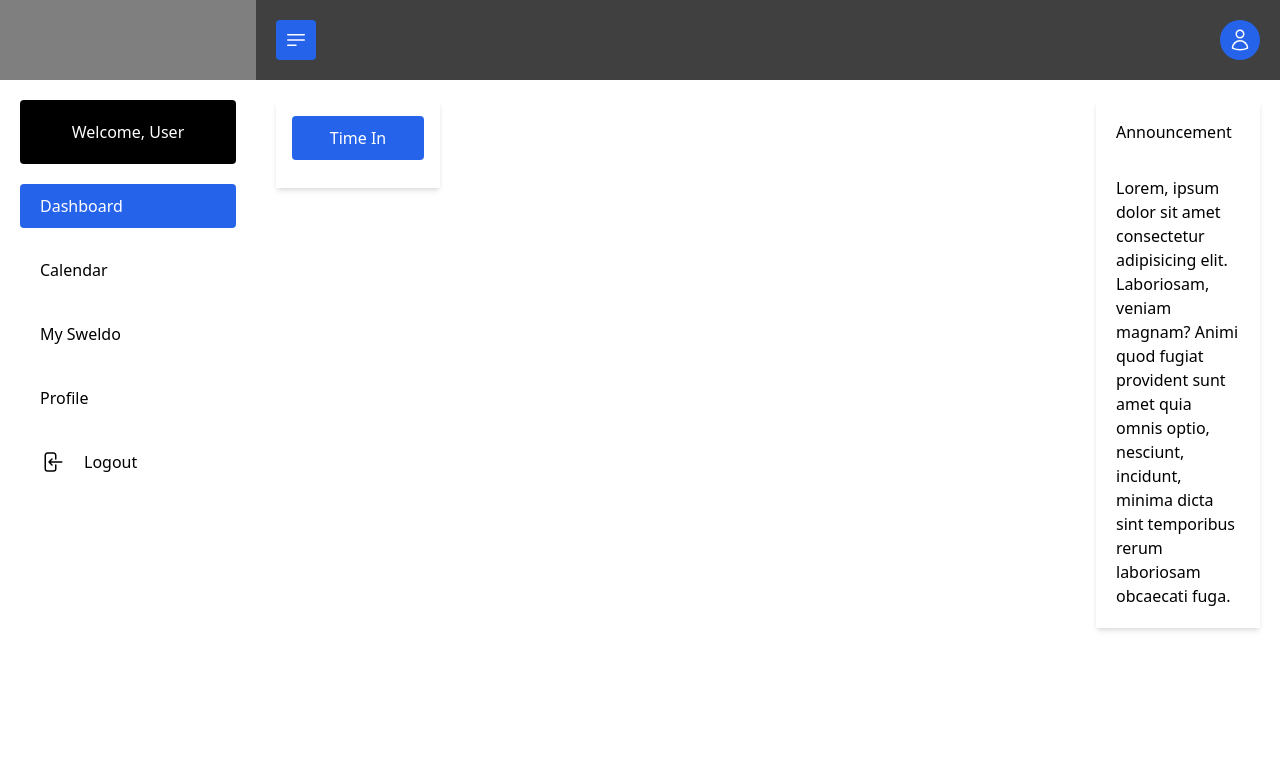
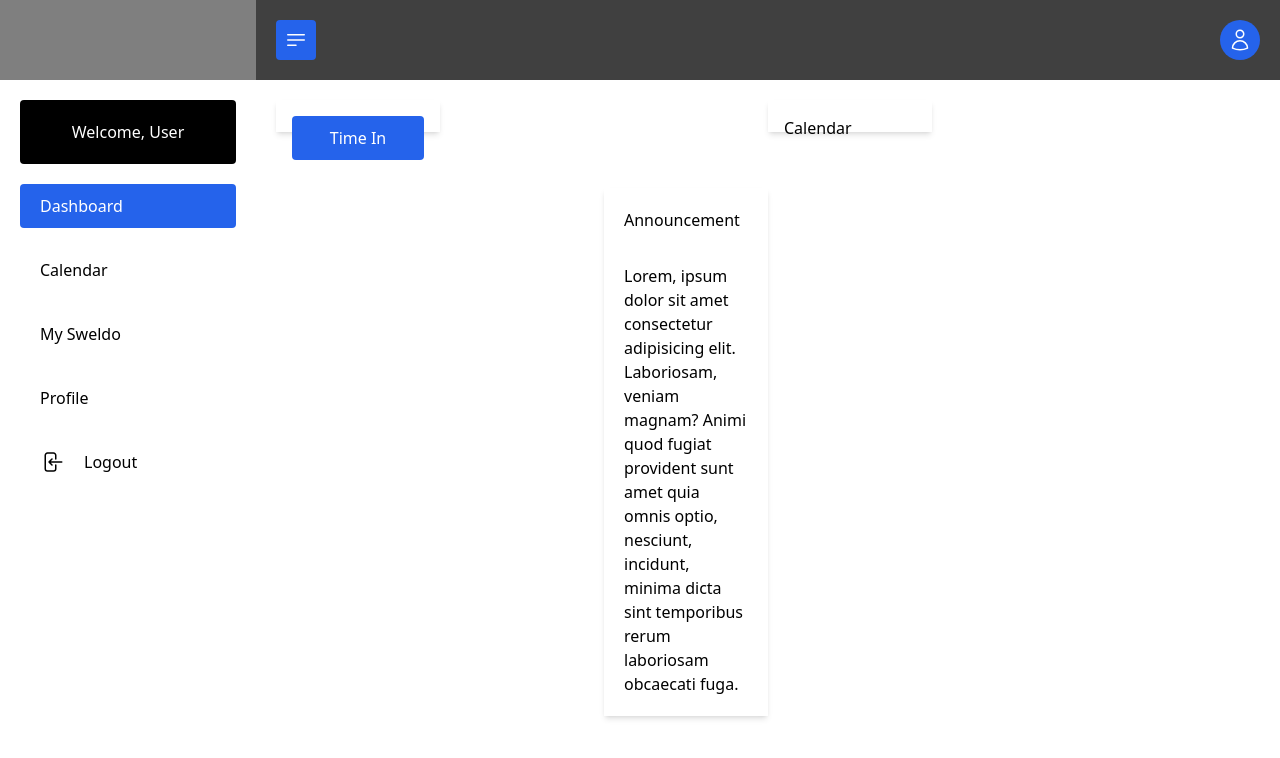
Before and after one commit to PrgDominique/Sweldo-App-Frontend, a React (Create React App) app: page /dashboard in a window 1280 px wide. Shown: the top 758 px of the page. Built offline with nearby package versions, Linux system fonts and the light colour scheme; no server answers; sample sign-in values are in the browser's storage.

Commit message:
added Calendar in dashboard

```diff
--- /dev/null
+++ b/src/components/portal/user/dashboard/Calendar.jsx
@@ -0,0 +1,13 @@
+const Calendar = () => {
+
+
+
+
+    return (
+        <div>
+        <h1>Calendar</h1>
+        </div>
+    );
+    }
+
+export default Calendar
--- a/src/pages/portal/user/dashboard.jsx
+++ b/src/pages/portal/user/dashboard.jsx
@@ -1,6 +1,7 @@
 import { useEffect, useState } from 'react'
 import { useNavigate } from 'react-router-dom'
 import Announcement from '../../../components/portal/user/dashboard/Announcement'
+import Calendar from '../../../components/portal/user/dashboard/Calendar'
 import TimeCard from '../../../components/portal/user/dashboard/TimeCard'
 import * as RestApi from '../../../utils/rest_api_util'
 
@@ -31,8 +32,12 @@ const Dashboard = () => {
     <>
 
       <div className=' grid grid-cols-2 '>
-        <div className='w-1/3 p-4 shadow-md lg:max-w-lg col-span-1 h-1/6'>
+        <div className='w-1/3 p-4 shadow-md lg:max-w-lg col-span-1 h-1/3'>
           <TimeCard isClockIn={isClockIn} />
+
+        </div>
+        <div className='w-1/3 p-4 shadow-md lg:max-w-lg col-span-1 h-1/3'>
+          <Calendar />
 
         </div>
         <div className='w-1/3 p-5 shadow-md lg:max-w-lg col-span-1 place-self-end h-auto '>
```
